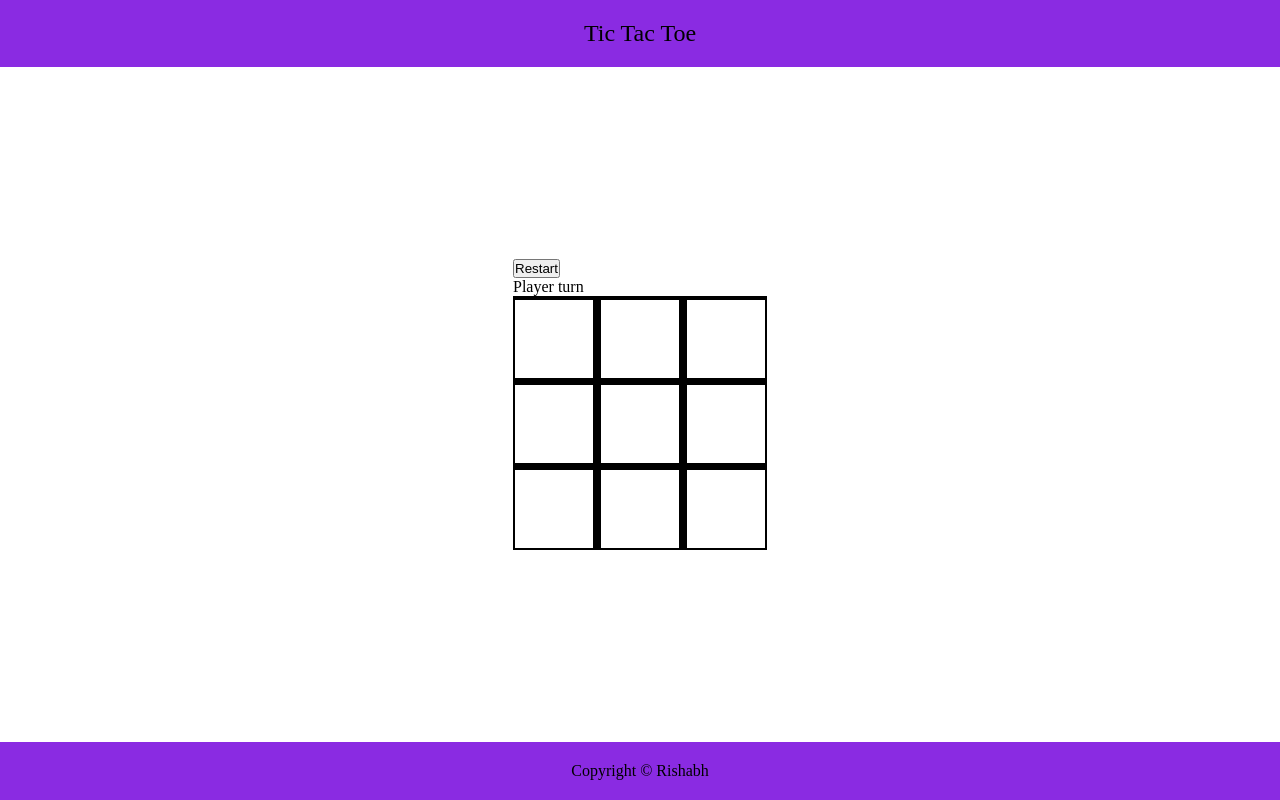
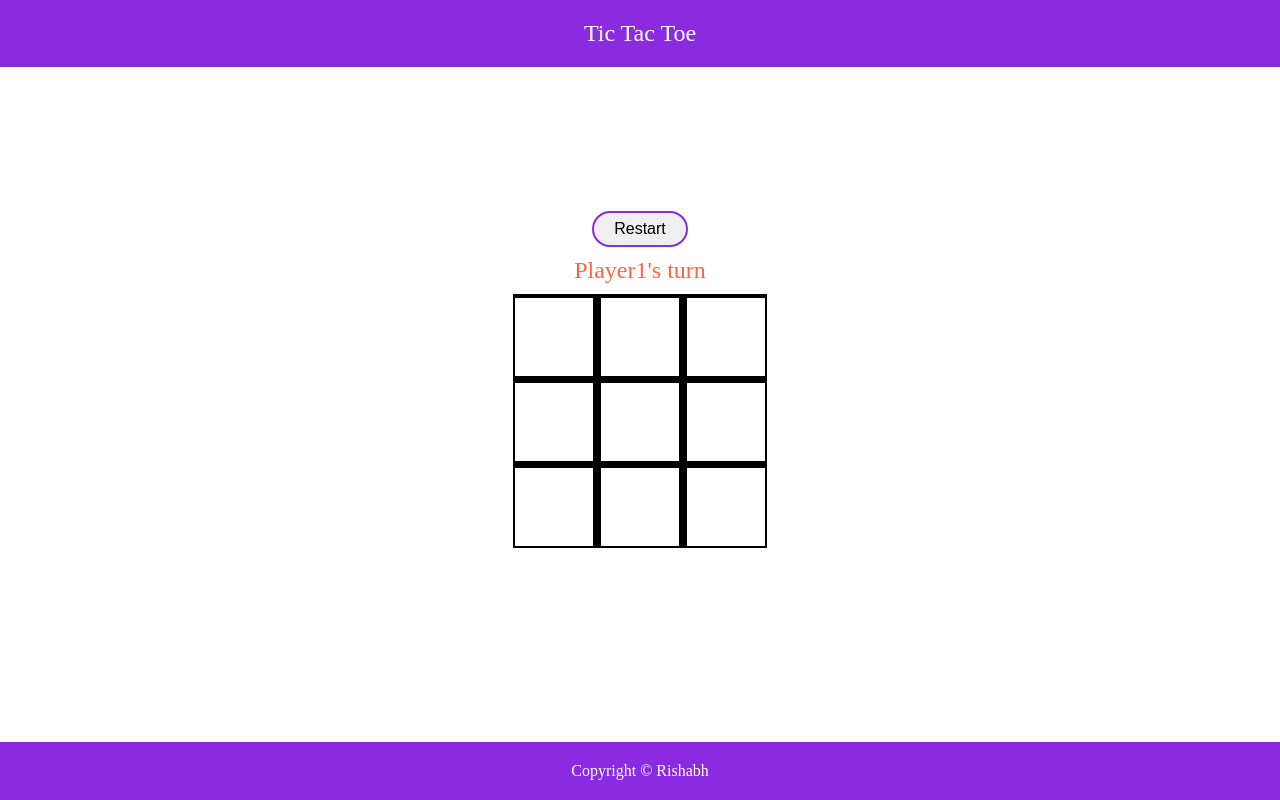
Before and after one commit to rishabh150502/tic-tac-toe, a plain HTML site: page index.html in a window 1280 px wide. Both pictures are taken after a click on the button "Restart". Drawn offline with Linux system fonts and the light colour scheme.

Commit message:
final game

```diff
--- a/index.html
+++ b/index.html
@@ -13,8 +13,8 @@
         <div class="content">
             <div class="gamebox">
                 <div class="options">
-                    <button>Restart</button>
-                    <p>Player turn</p>
+                    <button class="restart">Restart</button>
+                    <p class="player-turn">Player turn</p>
                 </div>
                 <div class="gameboard">
                     <div class="field" data-index="0">X</div>
@@ -27,6 +27,7 @@
                     <div class="field" data-index="7">O</div>
                     <div class="field" data-index="8">X</div>
                 </div>
+                <p class="winner">style check</p>
             </div>
         </div>
         <div class="footer">Copyright &copy; Rishabh</div>
--- a/script.js
+++ b/script.js
@@ -4,26 +4,44 @@ const player = (name, mark) => {
     let pname = name;
     let pmark = mark;
     let playerTurn = false;
+    let playerWon = false;
     const getName = () => pname;
     const getMark = () => pmark;
     const setName = (newName) => { pname = newName; };
     const getTurn = () => playerTurn;
     const setTurn = (turn) => { playerTurn = turn };
-    return { getName, setName, getMark, getTurn, setTurn };
+    const getWon = () => playerWon;
+    const setWon = (won) => {playerWon=won;};
+    return { getName, setName, getMark, getTurn, setTurn, getWon, setWon};
 }
 
 const game = ((player1, player2) => {
     const gameArray = [['', '', ''],
                        ['', '', ''],
                        ['', '', '']];
+    let gameWon=false;
     player1.setTurn(true);
     let legalMoves=0;
-    const gameBoard = document.querySelector('.gameboard');
+    const gameBox = document.querySelector('.gamebox');
+    const gameBoard = gameBox.querySelector('.gameboard');
     const field = Array.from(gameBoard.querySelectorAll('.field'));
+    const restart= gameBox.querySelector('.restart');
+    const playerTurn=gameBox.querySelector('.player-turn');
+    const winner=gameBox.querySelector('.winner');
 
     const render = () => {
         for (let i = 0; i < field.length; i++) {
             field[i].textContent = gameArray[Math.floor(i/3)][i%3];
+        }
+        playerTurn.textContent=`${player1.getTurn()?player1.getName():player2.getName()}'s turn`;
+        if((!gameWon)&&legalMoves===9){
+            winner.textContent="Tie";
+        }
+        else if(player1.getWon()){
+            winner.textContent=`${player1.getName()} won`;
+        }
+        else if(player2.getWon()){
+            winner.textContent=`${player2.getName()} won`;
         }
     }
 
@@ -36,48 +54,88 @@ const game = ((player1, player2) => {
                 gameArray[Math.floor(index/3)][index%3] = player1.getMark();
                 player1.setTurn(false);
                 player2.setTurn(true);
-                render();
             }
             else {
                 gameArray[Math.floor(index/3)][index%3] = player2.getMark();
                 player1.setTurn(true);
                 player2.setTurn(false);
-                render();
             }
             legalMoves++
-            gameLogic(index);
+            gameWon=gameLogic(index);
+            render();
             console.log(legalMoves);
         }
     }
 
     const bindEvents = () => {
         field.forEach(element => {
-            element.addEventListener('click', (e) => { input(e); });
+            element.addEventListener('click', (e) => {
+                if((!gameWon)&&legalMoves<9){
+                input(e);
+                }
+            });
+
+            restart.addEventListener('click', () =>{
+                reloadGame();
+            })
         });
     }
 
     const gameLogic=(index)=>{
         if(gameArray[Math.floor(index/3)][0]===gameArray[Math.floor(index/3)][1]&&
            gameArray[Math.floor(index/3)][1]===gameArray[Math.floor(index/3)][2]){
-               alert('win');
+               if(!player1.getTurn()){
+                   player1.setWon(true);
+               }
+               else{
+                player2.setWon(true);
+               }
                return true;
            }
         if(gameArray[0][index%3]===gameArray[1][index%3]&&
             gameArray[1][index%3]===gameArray[2][index%3]){
-                alert('win');
+                if(!player1.getTurn()){
+                    player1.setWon(true);
+                }
+                else{
+                 player2.setWon(true);
+                }
                 return true;
         }
         if(((gameArray[0][0]===gameArray[1][1]&&gameArray[1][1]===gameArray[2][2])||
             (gameArray[0][2]===gameArray[1][1]&&gameArray[1][1]===gameArray[2][0]))&&gameArray[1][1]!==''){
-            alert('win');
+            if(!player1.getTurn()){
+                player1.setWon(true);
+            }
+            else{
+             player2.setWon(true);
+            }
             return true;
         }
+        return false;
     };
+
+    const reloadGame= () => {
+        for(let i=0;i<3;i++){
+            for(let j=0;j<3;j++){
+                gameArray[i][j]='';
+            }
+        }
+        gameWon=false;
+        player1.setTurn(true);
+        player2.setTurn(false);
+        legalMoves=0;
+        player1.setWon(false);
+        player2.setWon(false);
+        winner.textContent='';
+        render();
+    };
+
     const init = () => {
         render();
         bindEvents();
     }
     return { init };
-})(player("player1", "O"), player("player2", "X"));
+})(player("Player1", "O"), player("Player2", "X"));
 
 game.init();
--- a/style.css
+++ b/style.css
@@ -11,6 +11,7 @@
 }
 .header,.footer{
     background-color: blueviolet;
+    color: white;
     width: 100%;
     text-align: center;
     padding: 20px 0px;
@@ -42,3 +43,41 @@
     font-weight: 700;
     color: turquoise;
 }
+.gamebox{
+    display: flex;
+    flex-direction: column;
+    align-items: center;
+    padding: 20px;
+}
+.options{
+    padding: 10px;
+    display: flex;
+    flex-direction: column;
+    align-items: center;
+    gap: 10px;
+}
+.restart{
+    border-style: none;
+    padding: 7px 20px;
+    font-size: 16px;
+    border: 2px solid blueviolet;
+    border-radius: 20px;
+}
+.restart:hover{
+    background-color: blueviolet;
+    color: white;
+}
+.player-turn{
+    width: 200px;
+    text-align: center;
+    color:tomato;
+    font-size: 24px;
+}
+.winner{
+    width: 200px;
+    height: 40px;
+    text-align: center;
+    font-size: 24px;
+    color: black;
+    padding: 10px;
+}
```
